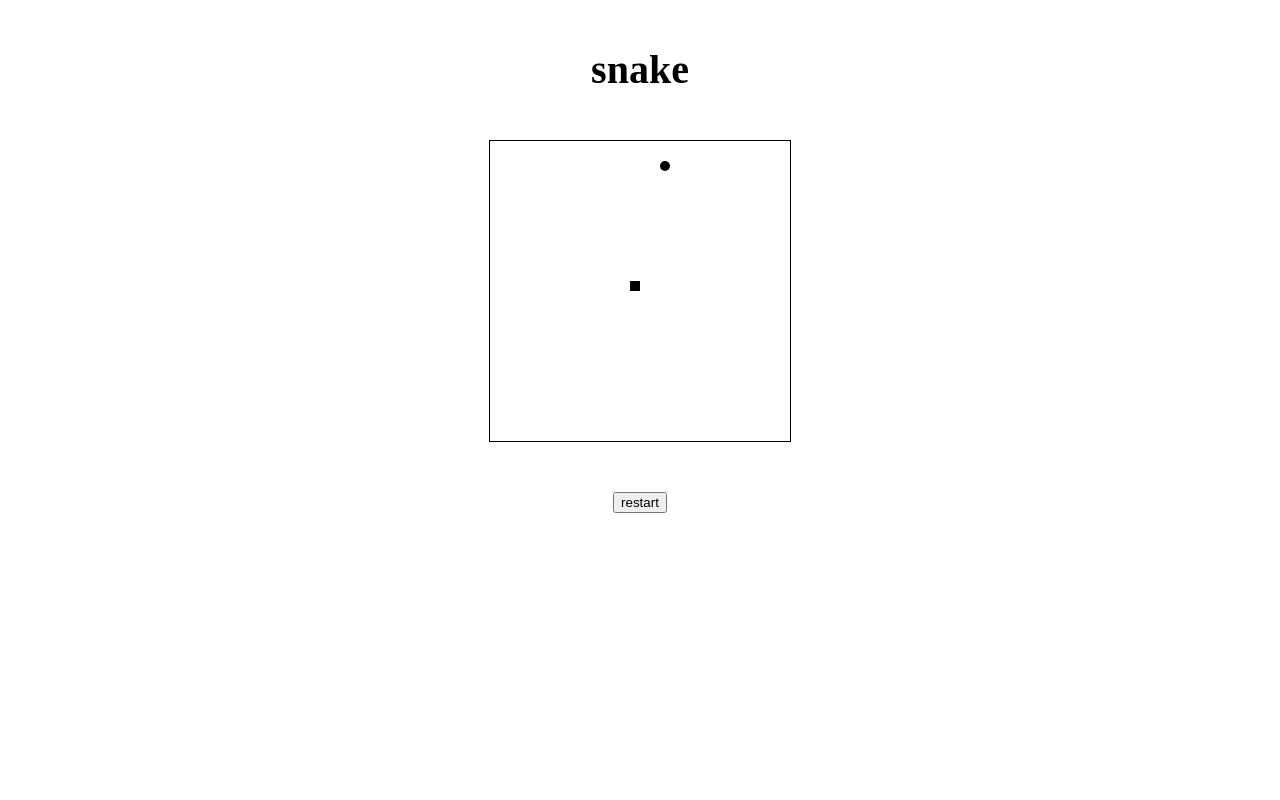
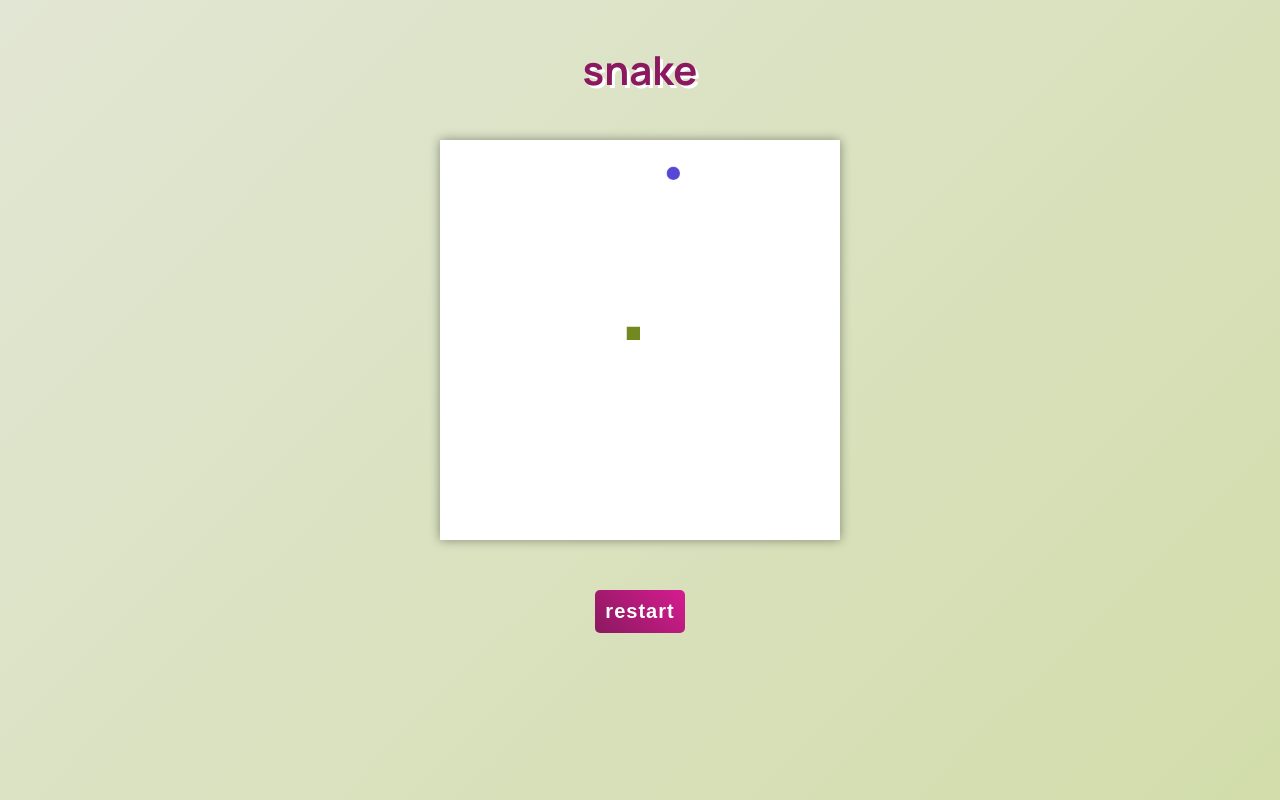
Before and after one commit to sheacronin/typescript-snake, a website built with webpack: page src/index.html in a window 1280 px wide. Built offline with nearby package versions, Linux system fonts and the light colour scheme.

Commit message:
Fix canvas size math and add styles

```diff
--- a/src/canvas.ts
+++ b/src/canvas.ts
@@ -1,4 +1,4 @@
-export const CANVAS_WIDTH_HEIGHT = 300;
+export const CANVAS_WIDTH_HEIGHT = 600;
 export const SINGLE_GRID_SIZE = CANVAS_WIDTH_HEIGHT / 30;
 
 const gameCanvas = <HTMLCanvasElement>document.getElementById('game-canvas');
--- a/src/food.ts
+++ b/src/food.ts
@@ -5,6 +5,7 @@ class Food {
     y: number;
 
     create() {
+        context.fillStyle = '#5747D6';
         context.beginPath();
         this.x = this._getRandomCoordinate();
         this.y = this._getRandomCoordinate();
@@ -18,8 +19,8 @@ class Food {
             Math.floor(
                 (Math.random() * CANVAS_WIDTH_HEIGHT) / SINGLE_GRID_SIZE
             ) *
-                10 +
-            5
+                SINGLE_GRID_SIZE +
+            SINGLE_GRID_SIZE / 2
         );
     }
 }
--- a/src/index.ts
+++ b/src/index.ts
@@ -1,7 +1,7 @@
 import './reset.css';
 import './style.css';
 import Food from './food';
-import { context, CANVAS_WIDTH_HEIGHT } from './canvas';
+import { context, CANVAS_WIDTH_HEIGHT, SINGLE_GRID_SIZE } from './canvas';
 import Snake from './snake';
 import events from './events';
 import messages from './messages';
@@ -42,7 +42,10 @@ events.on('snakeDies', () => {
 });
 
 function doesSnakeTouchFood() {
-    if (snake.x === food.x - 5 && snake.y === food.y - 5) {
+    if (
+        snake.x === food.x - SINGLE_GRID_SIZE / 2 &&
+        snake.y === food.y - SINGLE_GRID_SIZE / 2
+    ) {
         console.log('snake touched food');
         return true;
     } else {
--- a/src/snake.ts
+++ b/src/snake.ts
@@ -27,6 +27,7 @@ class Snake {
     }
 
     create() {
+        context.fillStyle = '#72891f';
         context.fillRect(this.x, this.y, SINGLE_GRID_SIZE, SINGLE_GRID_SIZE);
     }
 
@@ -61,6 +62,7 @@ class Snake {
                 break;
         }
 
+        context.fillStyle = '#72891f';
         context.fillRect(this.x, this.y, SINGLE_GRID_SIZE, SINGLE_GRID_SIZE);
 
         events.emit('snakeMoves', null);
--- a/src/style.css
+++ b/src/style.css
@@ -1,3 +1,15 @@
+@import url('https://fonts.googleapis.com/css2?family=Manrope:wght@400;700&display=swap');
+
+* {
+    box-sizing: border-box;
+}
+
+body {
+    background: no-repeat linear-gradient(-45deg, #d2ddab, #e2e6d4);
+    height: 100vh;
+    font-family: 'Manrope', sans-serif;
+}
+
 main {
     text-align: center;
 }
@@ -5,11 +17,43 @@ main {
 h1 {
     font-size: 40px;
     font-weight: bold;
-    margin-top: 50px;
+    padding-top: 50px;
+    color: #8a195f;
+    text-shadow: 3px 3px white;
+}
+
+button {
+    background: linear-gradient(45deg, #8a195f, #d61c90);
+    border: none;
+    padding: 10px;
+    color: white;
+    border-radius: 5px;
+    font-weight: bold;
+    font-size: 20px;
+    letter-spacing: 1px;
+}
+
+button:hover {
+    cursor: pointer;
+    background: #d61c90;
 }
 
 #game-canvas {
     border: 1px solid black;
     margin: 50px auto;
     display: block;
+    width: 400px;
+    border: none;
+    box-shadow: 0 0 10px rgba(0, 0, 0, 0.4);
+    background-color: white;
 }
+
+#messages {
+    padding-top: 20px;
+}
+
+@media (max-width: 650px) {
+    #game-canvas {
+        width: 300px;
+    }
+}
```
Also changed, not shown: src/index.html (+4 -0 lines), dist/index.html, dist/main.js.
